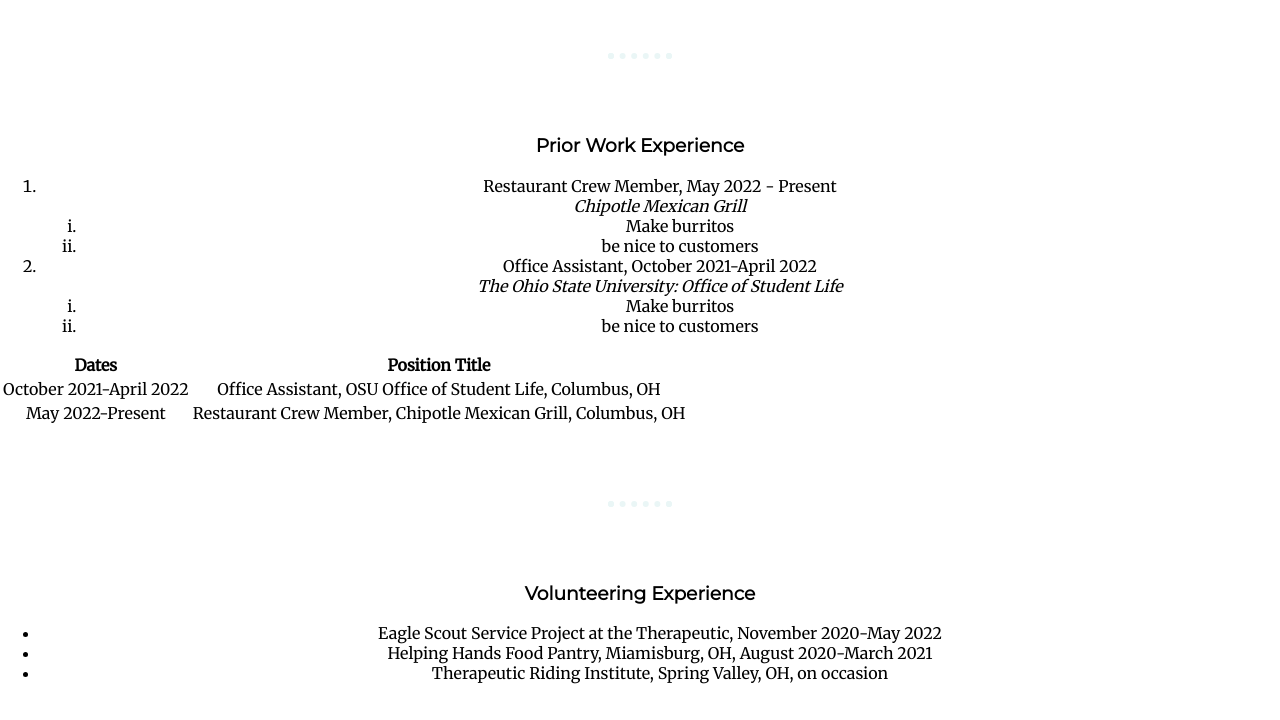
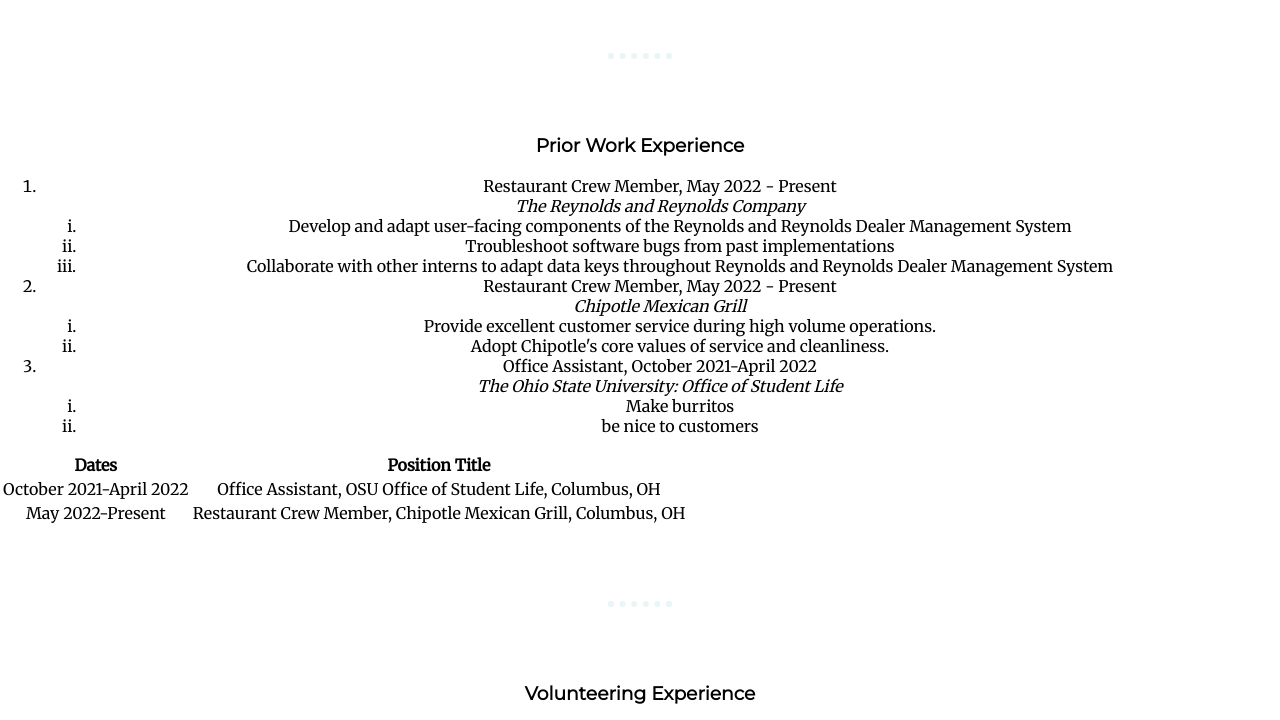
Before and after one commit to alexleblanc2021/cv, a plain HTML site: page workexperience.html in a window 1280 px wide. Shown: the part 73-793 px from the top of the page. Drawn offline with Linux system fonts and the light colour scheme.

Commit message:
Page update
Updated home page and work experience

```diff
--- a/workexperience.html
+++ b/workexperience.html
@@ -18,10 +18,19 @@
   <ol>
     <li>Restaurant Crew Member, May 2022 - Present
       <br>
+      <em><a target="_blank" href="https://www.reyrey.com/">The Reynolds and Reynolds Company</a></em>
+      <ol type="i">
+        <li>Develop and adapt user-facing components of the Reynolds and Reynolds Dealer Management System</li>
+        <li>Troubleshoot software bugs from past implementations</li>
+        <li>Collaborate with other interns to adapt data keys throughout Reynolds and Reynolds Dealer Management System</li>
+      </ol>
+    </li>
+    <li>Restaurant Crew Member, May 2022 - Present
+      <br>
       <em><a target="_blank" href="https://www.chipotle.com/">Chipotle Mexican Grill</a></em>
       <ol type="i">
-        <li>Make burritos</li>
-        <li>be nice to customers</li>
+        <li>Provide excellent customer service during high volume operations.</li>
+        <li>Adopt Chipotle's core values of service and cleanliness.</li>
       </ol>
     </li>
     <li>Office Assistant, October 2021-April 2022
```
Also changed, not shown: index.html (+2 -2 lines).
